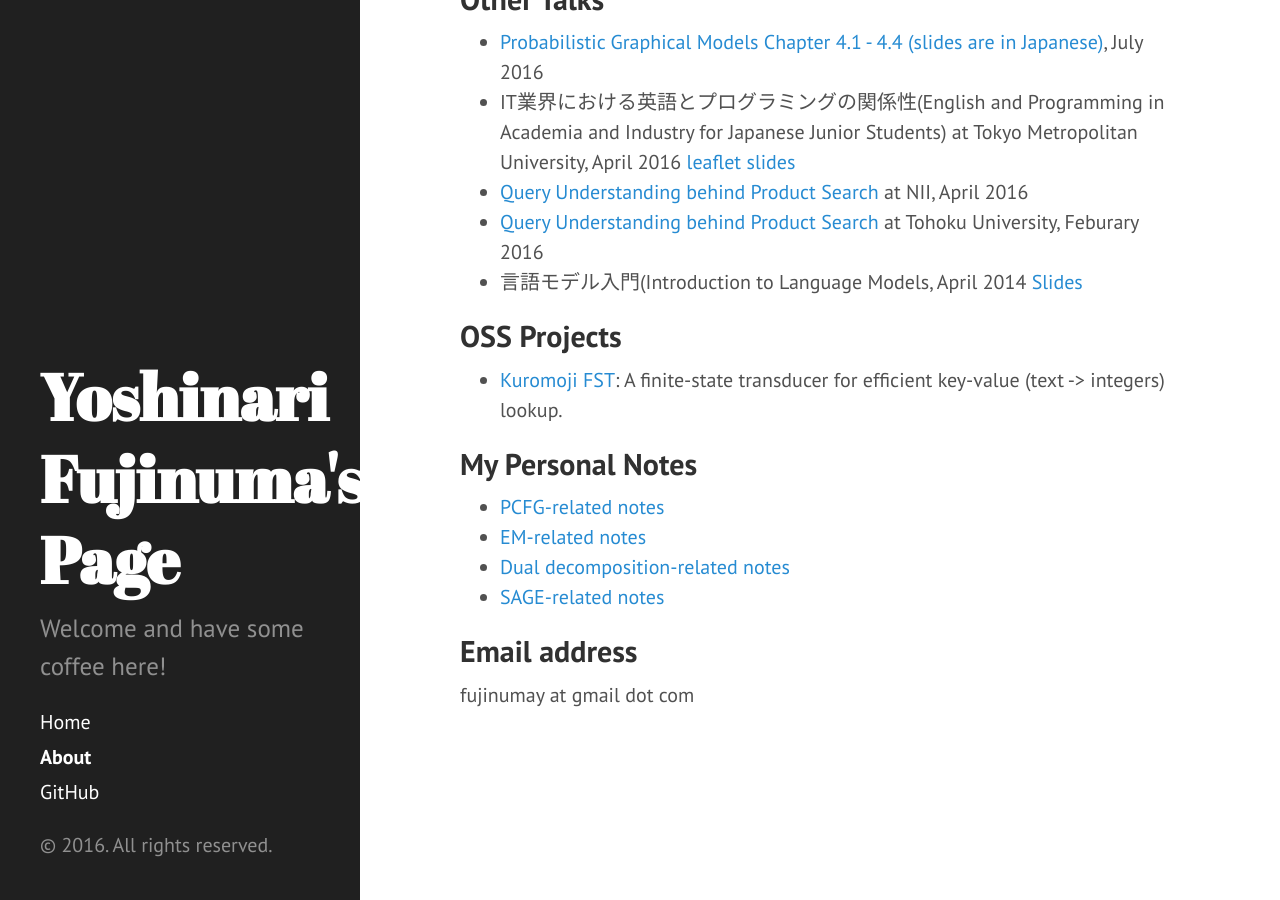
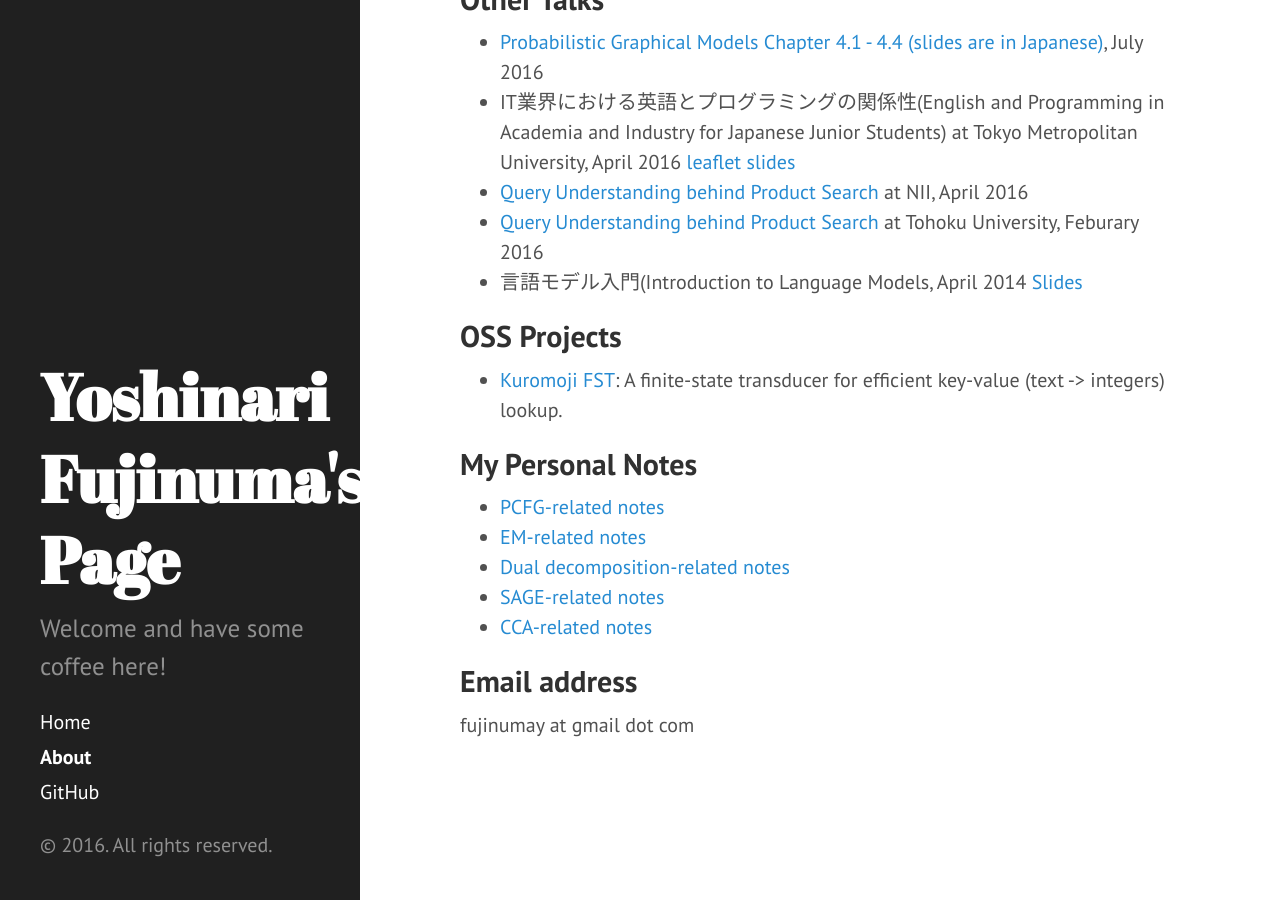
Before and after one commit to akkikiki/akkikiki.github.io, a Jekyll site: the page built from about.md, in a window 1280 px wide and 900 px high, scrolled down 878 px. Built offline with Jekyll 4.4.1, drawn with Linux system fonts in a browser that asks for light colours.

Commit message:
Adding initial CCA-related notes

```diff
--- a/about.md
+++ b/about.md
@@ -31,6 +31,7 @@ My CV is [here]({{ site.url }}/assets/yoshinari_fujinuma_cv.pdf).
 * [EM-related notes]({{ site.url }}/assets/yoshinari_notes_em.pdf)
 * [Dual decomposition-related notes]({{ site.url }}/assets/yoshinari_notes_dd.pdf)
 * [SAGE-related notes]({{ site.url }}/assets/yoshinari_notes_sage.pdf)
+* [CCA-related notes]({{ site.url }}/assets/yoshinari_notes_cca.pdf)
 
 ## Email address
 fujinumay at gmail dot com
```
Also changed, not shown: 1 other file.
